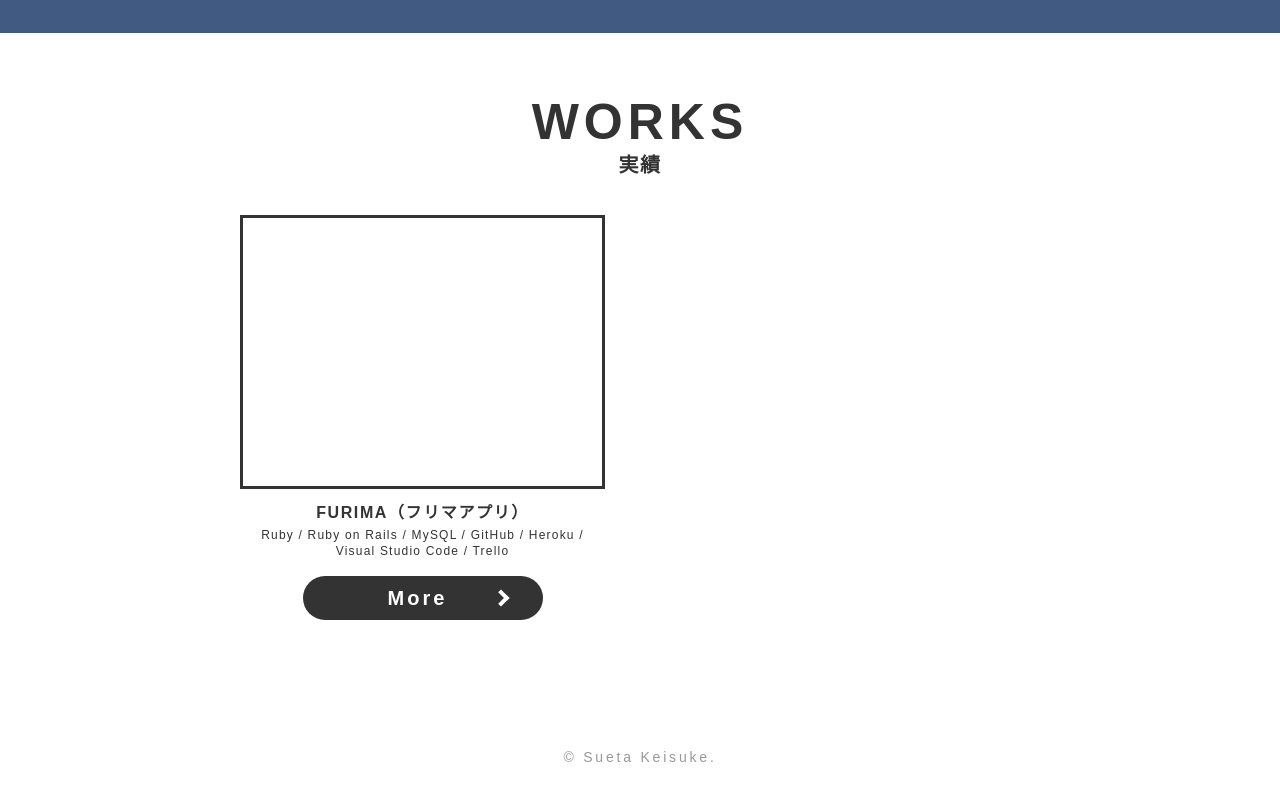
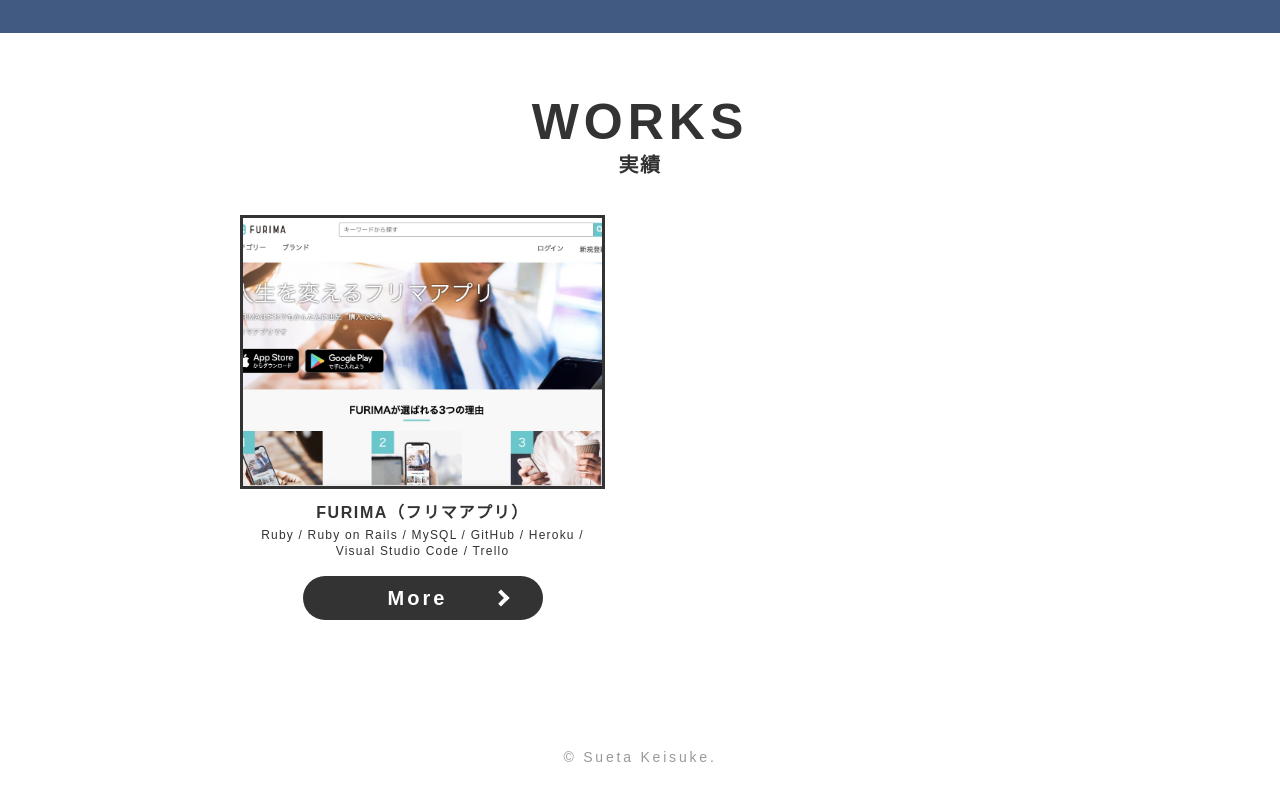
Before and after one commit to keisukesueta/portfolio-site, a plain HTML site: page index.html in a window 1280 px wide. Shown: the part 2082-2882 px from the top of the page. Drawn offline with nearby package versions, Linux system fonts and the light colour scheme.

Commit message:
追加編集

```diff
--- a/index.html
+++ b/index.html
@@ -174,7 +174,7 @@
               <li class="works__item">
                 <div class="works__item-pict">
                   <!-- images/01に配置した、FURIMAの画像（PC版）のパスを記載する -->
-                  <a href="works/01.html" style="background-image:url('./images/work/01/pict-work01-6f19780.jpg');"></a>
+                  <a href="works/01.html" style="background-image:url('./images/work/01/6f74e19c8ad1b5a1d0e34d44b1e19780.jpg');"></a>
                 </div>
                 <div class="works__item-text-block">
                   <!-- 記載番号：18 -->
```
Also changed, not shown: works/01.html (+1 -1 lines).
